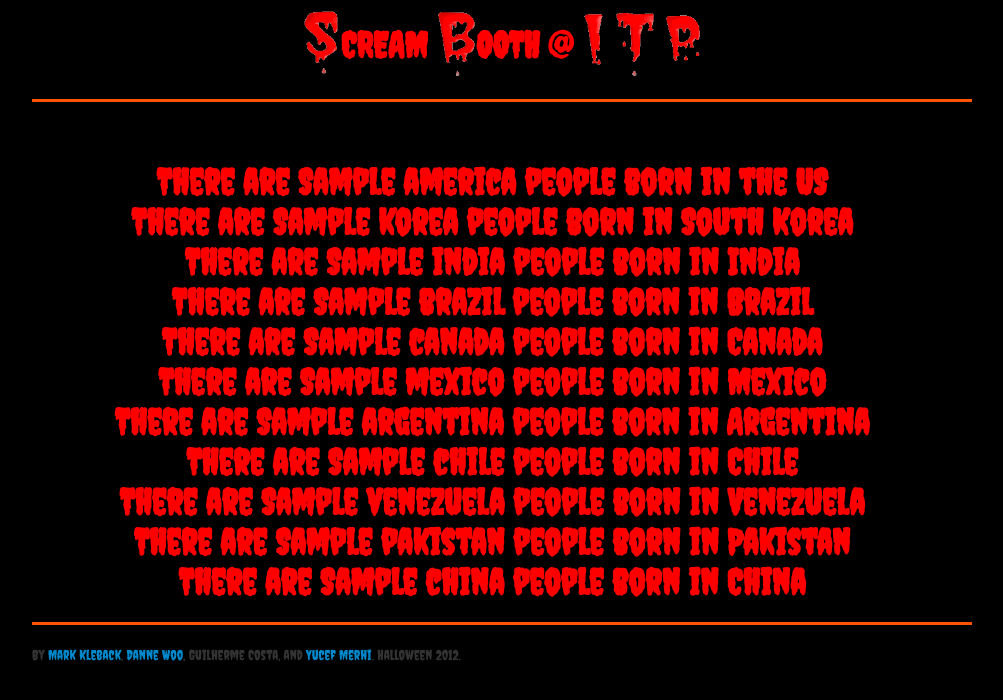
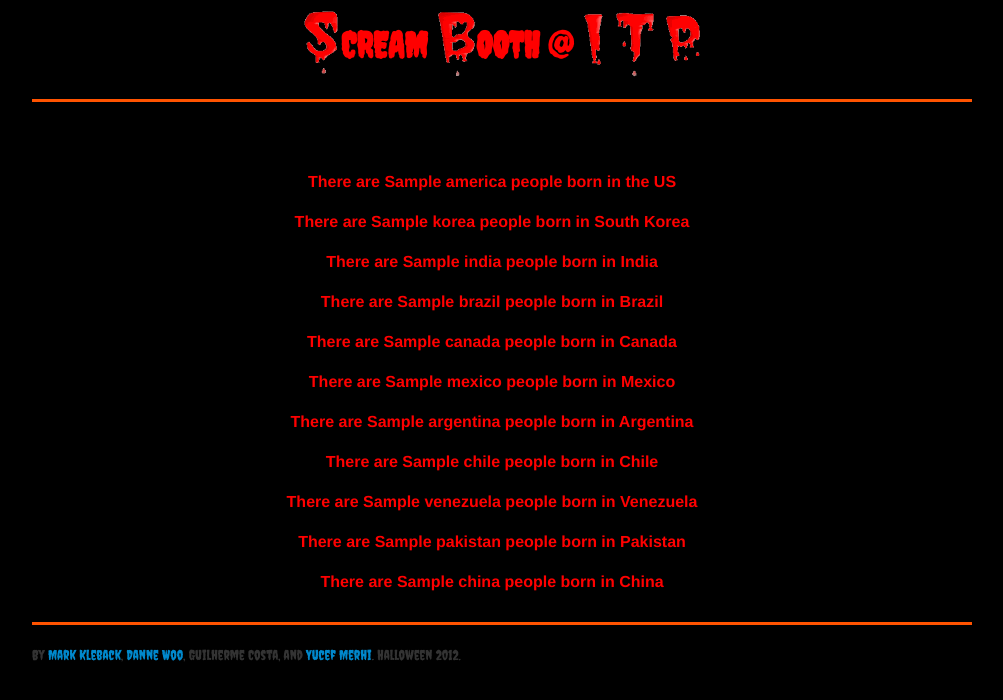
Before and after one commit to markkleeb/ScreamBooth-Python, a Flask app: template templates/itp-demographics.html in a window 1280 px wide. Shown: the top 700 px of the page, without its empty margins (138-1141 px from the left). Run offline with Flask 2, Linux system fonts and the light colour scheme; the template is opened without the code that fills it: most values are stand-ins (such as "Sample title", 1, 10 or a date in 2020); parts of the project's set-up code (start-up, migrations or seed data) failed here and were passed over; some libraries are stand-ins or nearby versions.

Commit message:
demographics

```diff
--- a/app.py
+++ b/app.py
@@ -183,30 +183,6 @@ def data_photos():
 		return jsonify(error)
 
 
-@app.errorhandler(404)
-def page_not_found(error):
-    return render_template('404.html'), 404
-
-
-# slugify the title
-# via http://flask.pocoo.org/snippets/5/
-_punct_re = re.compile(r'[\t !"#$%&\'()*\-/<=>?@\[\\\]^_`{|},.]+')
-def slugify(text, delim=u'-'):
-	"""Generates an ASCII-only slug."""
-	result = []
-	for word in _punct_re.split(text.lower()):
-		result.extend(unidecode(word).split())
-	return unicode(delim.join(result))
-
-
-# --------- Server On ----------
-# start the webserver
-if __name__ == "__main__":
-	app.debug = True
-
-	port = int(os.environ.get('PORT', 5000)) # locally PORT 5000, Heroku will assign its own port
-	app.run(host='0.0.0.0', port=port)
-
 
 
 
@@ -274,77 +250,76 @@ def get_remote_demographics():
 
 		if (u['birthplace'] == 'USA') | (u['birthplace'] == 'usa') | (u['birthplace'] == 'US') | (u['birthplace'] == 'America') | (u['birthplace'] == 'United States') | (u['birthplace'] == 'united states'):
 			america = america +1
-		end
+
 
 		if (u['birthplace'] == 'Brazil') | (u['birthplace'] == 'brasil'):
 			brazil = brazil + 1
-		end
+
 
 		if (u['birthplace'] == 'china') | (u['birthplace'] == 'China'):
 			china = china +1
-		end
+
 
 		if u['birthplace'] == 'South Korea':
 			korea = korea +1
-		end
+
 
 		if u['birthplace'] == 'Paraguay':
 			paraguay = paraguay +1
-		end
+
 
 		if (u['birthplace'] == 'CANADA') | (u['birthplace'] == 'Canada'):
 			canada = canada + 1
-		end
+
 
 		if u['birthplace'] == 'Mexico':
 			mexico = mexico +1
-		end
 
 		if u['birthplace'] == 'Germany':
 			germany = germany +1
-		end
+
 
 		if u['birthplace'] == 'Argentina':
 			argentina = argentina +1
-		end
+
 
 		if u['birthplace'] == 'Chile':
 			chile = chile +1
-		end
+
 
 		if (u['birthplace'] == 'USSR (Russia)') | (u['birthplace'] == 'USSR/Russia'):
 			russia = russia +1
-		end
+
 
 		if u['birthplace'] == 'Peru':
 			peru = peru +1
-		end
+
 
 		if u['birthplace'] == 'France':
 			france = france +1
-		end
+
 
 		if u['birthplace'] == 'Pakistan':
 			pakistan = pakistan +1
-		end
+
 
 		if u['birthplace'] == 'India':
 			india = india+1
-		end
+
 
 		if u['birthplace'] == 'denmark':
 			denmark = denmark +1
-		end
+
 
 		if u['birthplace'] == 'Turkey':
 			turkey = turkey +1
-		end
+
 
 		if u['birthplace'] == 'Venezuela':
 			venezuela = venezuela +1
-		end
 
-	end
+
+
 
 
 
@@ -378,3 +353,29 @@ def get_remote_demographics():
 
 	else:
 		return "uhoh something went wrong - status = %s" % ideas_data.get('status')
+
+
+
+@app.errorhandler(404)
+def page_not_found(error):
+    return render_template('404.html'), 404
+
+
+# slugify the title
+# via http://flask.pocoo.org/snippets/5/
+_punct_re = re.compile(r'[\t !"#$%&\'()*\-/<=>?@\[\\\]^_`{|},.]+')
+def slugify(text, delim=u'-'):
+	"""Generates an ASCII-only slug."""
+	result = []
+	for word in _punct_re.split(text.lower()):
+		result.extend(unidecode(word).split())
+	return unicode(delim.join(result))
+
+
+# --------- Server On ----------
+# start the webserver
+if __name__ == "__main__":
+	app.debug = True
+
+	port = int(os.environ.get('PORT', 5000)) # locally PORT 5000, Heroku will assign its own port
+	app.run(host='0.0.0.0', port=port)
--- a/static/css/main.css
+++ b/static/css/main.css
@@ -27,3 +27,11 @@ float: left;
 margin: 5px;
 width: 210px;
 }
+
+.demographics{
+
+font-family: Helvetica;
+font-size: 16px;
+
+
+}
--- a/templates/itp-demographics.html
+++ b/templates/itp-demographics.html
@@ -5,15 +5,13 @@
 
 
 
-{% for u in users %}
-
 <body bgcolor="#FFFFFF">
 
 <br>
 
 
-{% endfor %}
 
+<div class= "demographics">
 There are {{ america }} people born in the US
 <br>
 There are {{ korea }} people born in South Korea
@@ -36,7 +34,7 @@ There are {{ pakistan }} people born in Pakistan
 <br>
 There are {{ china }} people born in China
 <br>
-
+</div>
 
 
 {% endblock %}
```
